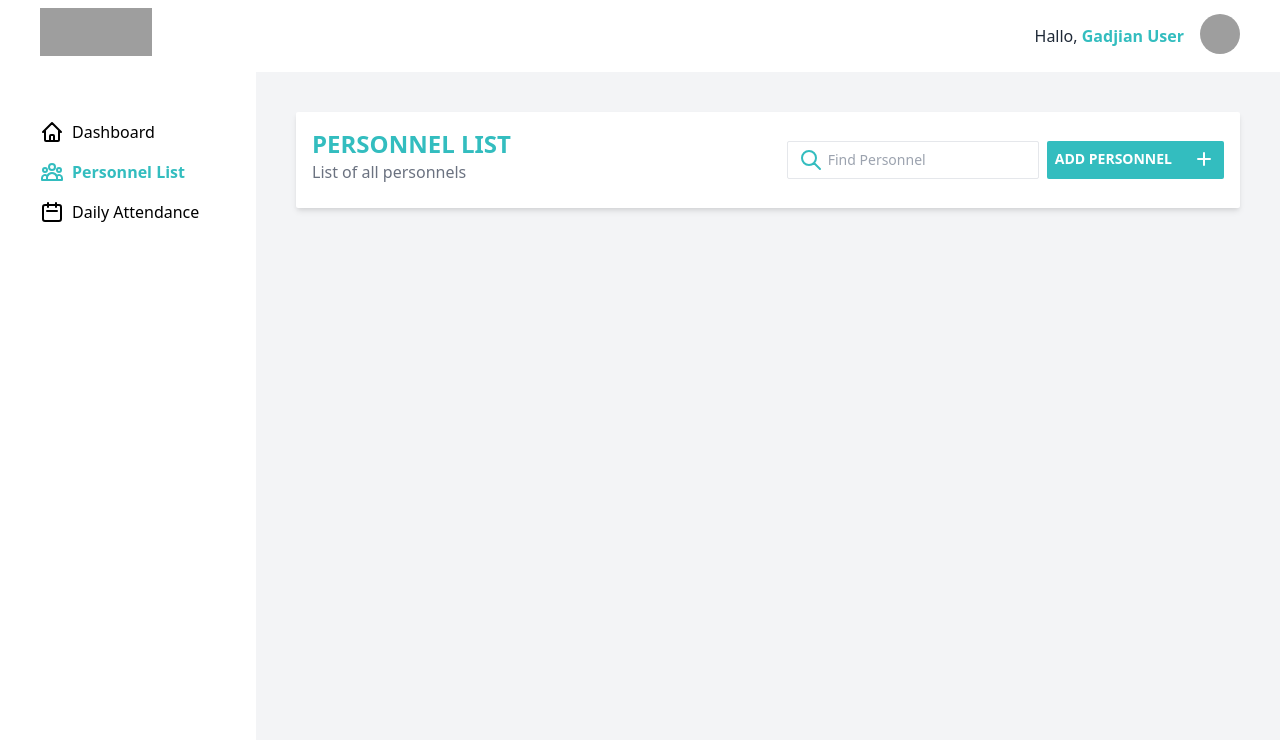
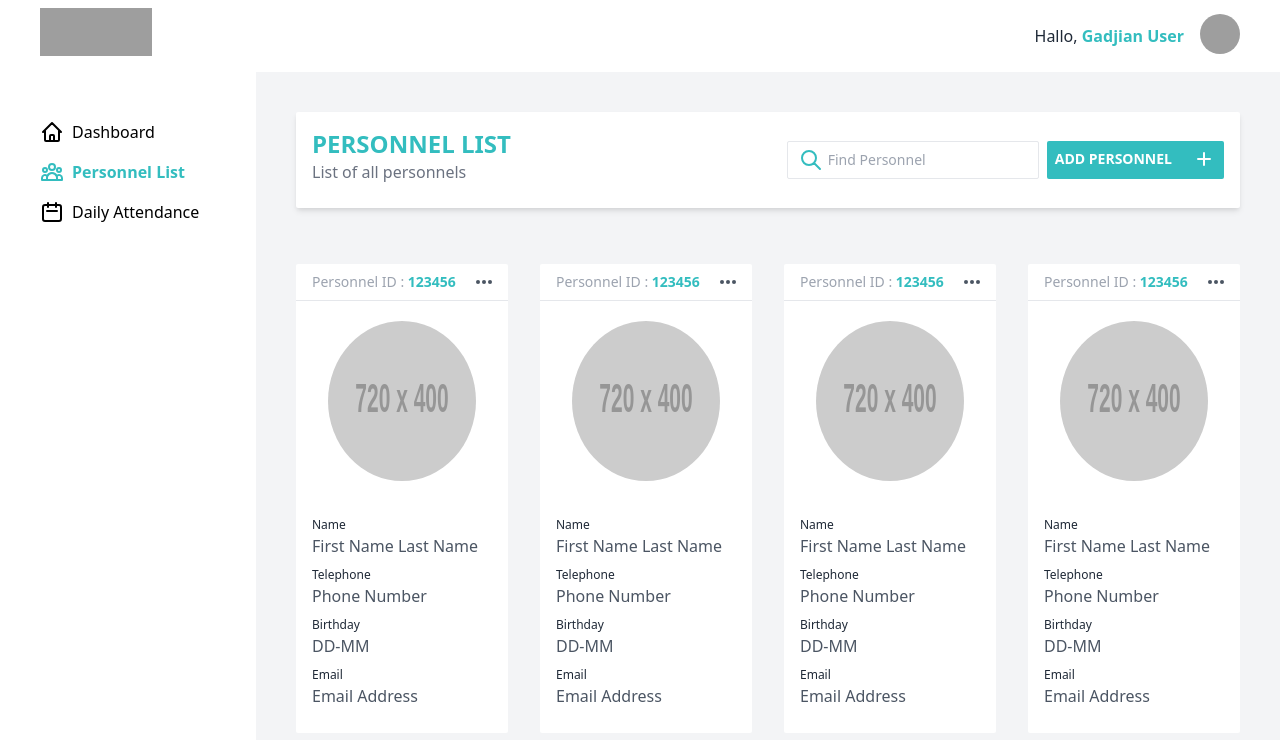
Before and after one commit to dimanSinurat/gadjianTest, a React (Create React App) app in the folder client/: page / in a window 1280 px wide. Shown: the top 740 px of the page. Built offline with nearby package versions, Linux system fonts and the light colour scheme; grey boxes are pictures that could not be loaded.

Commit message:
card Dekstop version created

```diff
--- /dev/null
+++ b/client/src/components/Card.jsx
@@ -0,0 +1,32 @@
+import React from 'react'
+
+export default function Card() {
+  return (
+    <div className="p-4 md:w-1/4">
+      <div className="h-full rounded-sm bg-white overflow-hidden">
+        <div className="flex justify-between py-2 px-4">
+          <p className="text-sm text-gray-400">Personnel ID : <span className="text-primary font-semibold">123456</span></p>
+          <div className="-mt-1.5">
+            <div className="bg-gray-600 w-1 h-1 inline-block" style={{borderRadius:'50%'}}></div>
+            <div className="bg-gray-600 w-1 h-1 inline-block ml-0.5 " style={{borderRadius:'50%'}}></div>
+            <div className="bg-gray-600 w-1 h-1 inline-block ml-0.5" style={{borderRadius:'50%'}}></div>
+          </div>
+        </div>
+        <hr/>
+        <div className="px-8 py-5">
+          <img className="lg:h-40 md:h-40 w-full" src="https://dummyimage.com/720x400" alt="blog" style={{ borderRadius: '50%' }} />
+        </div>
+        <div className="p-4">
+          <h2 className="text-xs title-font font-medium text-gray-800">Name</h2>
+          <p className="leading-relaxed mb-2">First Name Last Name</p>
+          <h2 className="text-xs title-font font-medium text-gray-800">Telephone</h2>
+          <p className="leading-relaxed mb-2">Phone Number</p>
+          <h2 className="text-xs title-font font-medium text-gray-800">Birthday</h2>
+          <p className="leading-relaxed mb-2">DD-MM</p>
+          <h2 className="text-xs title-font font-medium text-gray-800">Email</h2>
+          <p className="leading-relaxed mb-2">Email Address</p>
+        </div>
+      </div>
+    </div>
+  )
+}
--- a/client/src/pages/Personnel.jsx
+++ b/client/src/pages/Personnel.jsx
@@ -1,4 +1,5 @@
-import React from 'react'
+import React from 'react';
+import Card from '../components/Card';
 
 export default function Personnel() {
   return (
@@ -37,6 +38,20 @@ export default function Personnel() {
         </div>
         {/* end of sideB */}
       </div>
+
+
+      <div>
+        <section className="text-gray-600 body-font">
+          <div className="container py-14 mx-auto">
+            <div className="flex flex-wrap -m-4">
+              <Card/>
+              <Card/>
+              <Card/>
+              <Card/>
+            </div>
+          </div>
+        </section>
+      </div>
     </>
   )
 }
```
